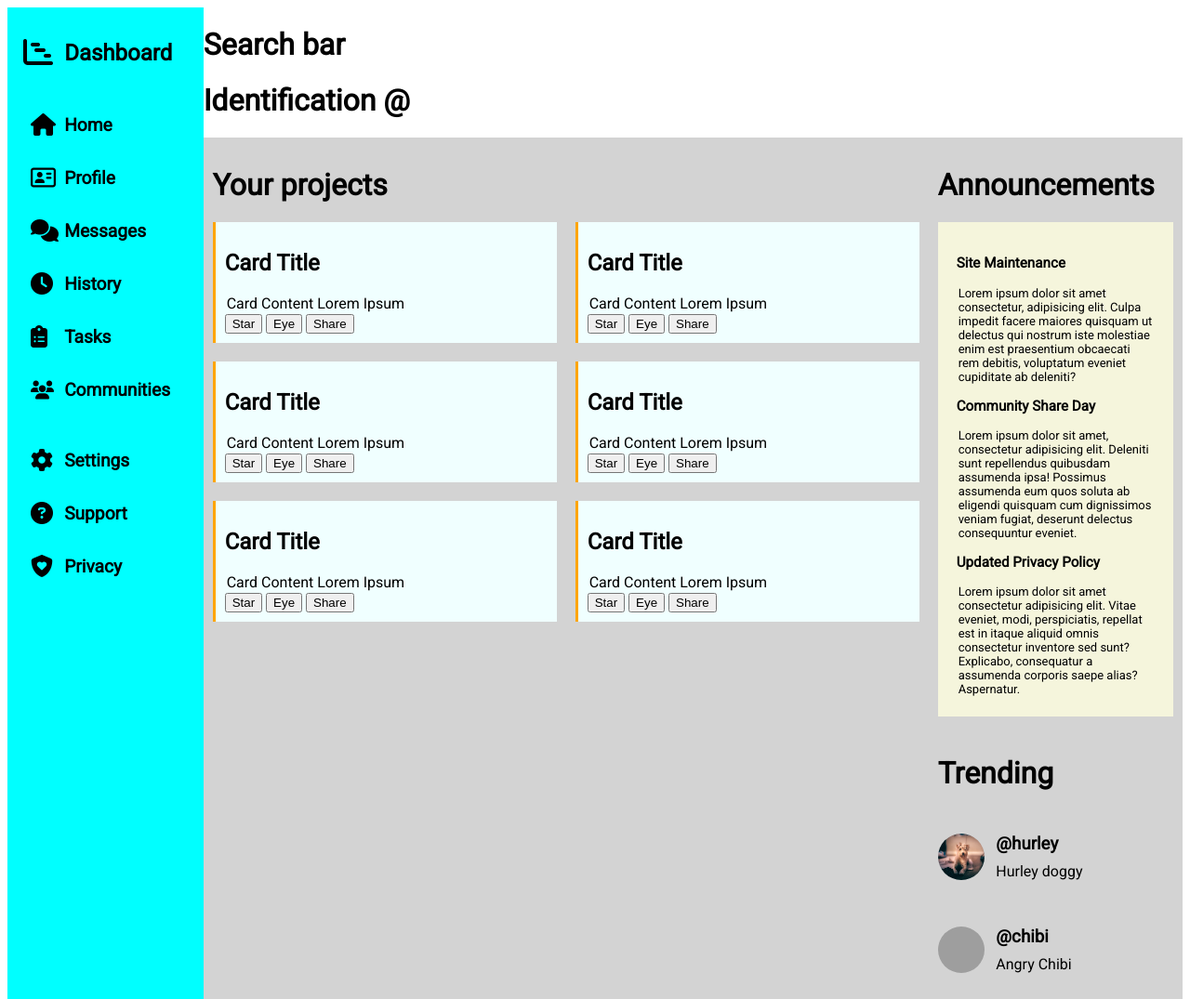
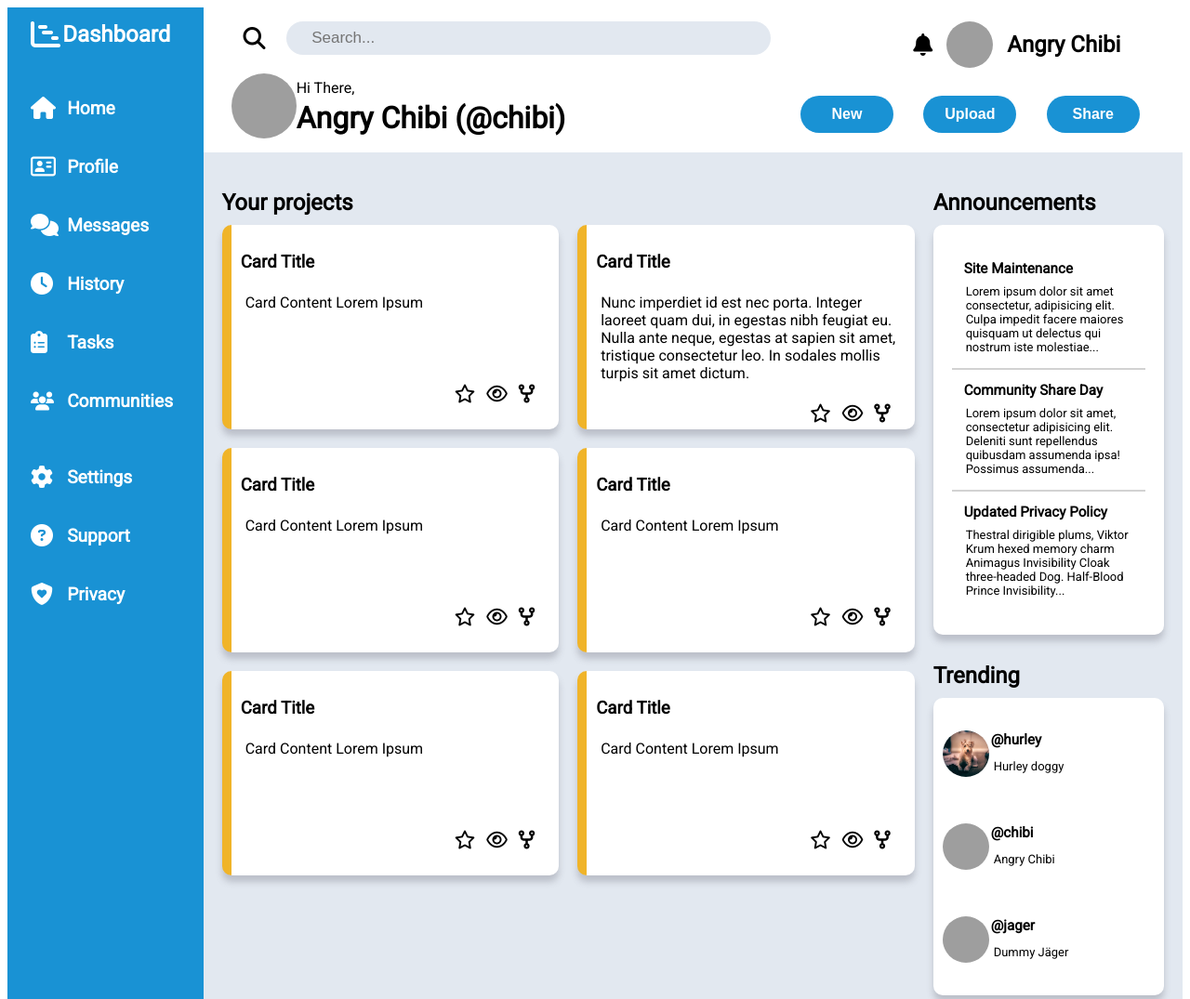
Before and after one commit to rnisiide/grid-project, a plain HTML site: page index.html in a window 1280 px wide. Shown: the top 1075 px of the page at 93% size. Drawn offline with Linux system fonts and the light colour scheme; grey boxes are pictures that could not be loaded.

Commit message:
added missing elements and buttons. working on design details.

```diff
--- a/index.html
+++ b/index.html
@@ -14,8 +14,9 @@
 <body>
     <div class="wrapper">
         <nav>
-            <div class="title"><i class="fa-2xl fa-solid fa-chart-gantt"></i><h1>Dashboard</h1></div>
             <ul>
+                <li><i class="fa-2xl fa-solid fa-chart-gantt"></i><h1>Dashboard</h1></li>
+                <br>
                 <li><i class="fa-xl fa-solid fa-house"></i><p>Home</p></li>
                 <li><i class="fa-xl i-nav fa-regular fa-address-card"></i><p>Profile</p></li>
                 <li><i class="fa-xl i-nav fa-solid fa-comments"></i><p>Messages</p></li>
@@ -29,80 +30,107 @@
             </ul>
         </nav>
         <header>
-            <div>
-                <h1>Search bar</h1>
+            <div class="left-header">
+                <div class="search">
+                    <i class="fa-xl fa-solid fa-magnifying-glass"></i>
+                    <input type="text" placeholder="    Search...">
+                </div>
+                <div class="greeting">
+                    <img src="./photos/Chibi.jpg" alt="">
+                    <p>Hi There,</p>
+                    <h1>Angry Chibi (@chibi) </h1>
+                </div>
             </div>
-            <div>
-                <h1>Identification @</h1>
+            <div class="right-header">
+                <div class="profile">
+                    <i class="fa-xl fa-solid fa-bell"></i>
+                    <img src="./photos/Chibi.jpg" alt="">
+                    <h2>Angry Chibi</h1>
+                </div>
+                <div class="upper-buttons">
+                    <button>New</button><button>Upload</button><button>Share</button>
+                </div>
             </div>
         </header>
         <div class="content">
             <div class="projects">
-                <h1>Your projects</h1>
+                <h2>Your projects</h2>
                 <div class="cards">
                     <div class="card_item">
-                        <h2>Card Title</h2>
+                        <h3>Card Title</h3>
                         <p>Card Content Lorem Ipsum</p>
-                        <button>Star</button>
-                        <button>Eye</button>
-                        <button>Share</button>
+                        <div class="card_buttons">
+                            <button><i class="fa-xl fa-regular fa-star"></i></button>
+                            <button><i class="fa-xl fa-regular fa-eye"></i></button>
+                            <button><i class="fa-xl fa-solid fa-code-fork"></i></button>
+                        </div>
                     </div>
                     <div class="card_item">
-                        <h2>Card Title</h2>
-                        <p>Card Content Lorem Ipsum</p>
-                        <button>Star</button>
-                        <button>Eye</button>
-                        <button>Share</button>
+                        <h3>Card Title</h3>
+                        <p>Nunc imperdiet id est nec porta. Integer laoreet quam dui, in egestas nibh feugiat eu.  Nulla ante neque, egestas at sapien sit amet, tristique consectetur leo. In sodales mollis turpis sit amet dictum. </p>
+                        <div class="card_buttons">
+                            <button><i class="fa-xl fa-regular fa-star"></i></button>
+                            <button><i class="fa-xl fa-regular fa-eye"></i></button>
+                            <button><i class="fa-xl fa-solid fa-code-fork"></i></button>
+                        </div>
                     </div>
                     <div class="card_item">
-                        <h2>Card Title</h2>
+                        <h3>Card Title</h3>
                         <p>Card Content Lorem Ipsum</p>
-                        <button>Star</button>
-                        <button>Eye</button>
-                        <button>Share</button>
+                        <div class="card_buttons">
+                            <button><i class="fa-xl fa-regular fa-star"></i></button>
+                            <button><i class="fa-xl fa-regular fa-eye"></i></button>
+                            <button><i class="fa-xl fa-solid fa-code-fork"></i></button>
+                        </div>
                     </div>
                     <div class="card_item">
-                        <h2>Card Title</h2>
+                        <h3>Card Title</h3>
                         <p>Card Content Lorem Ipsum</p>
-                        <button>Star</button>
-                        <button>Eye</button>
-                        <button>Share</button>
+                        <div class="card_buttons">
+                            <button><i class="fa-xl fa-regular fa-star"></i></button>
+                            <button><i class="fa-xl fa-regular fa-eye"></i></button>
+                            <button><i class="fa-xl fa-solid fa-code-fork"></i></button>
+                        </div>
                     </div>
                     <div class="card_item">
-                        <h2>Card Title</h2>
+                        <h3>Card Title</h3>
                         <p>Card Content Lorem Ipsum</p>
-                        <button>Star</button>
-                        <button>Eye</button>
-                        <button>Share</button>
+                        <div class="card_buttons">
+                            <button><i class="fa-xl fa-regular fa-star"></i></button>
+                            <button><i class="fa-xl fa-regular fa-eye"></i></button>
+                            <button><i class="fa-xl fa-solid fa-code-fork"></i></button>
+                        </div>
                     </div>
                     <div class="card_item">
-                        <h2>Card Title</h2>
+                        <h3>Card Title</h3>
                         <p>Card Content Lorem Ipsum</p>
-                        <button>Star</button>
-                        <button>Eye</button>
-                        <button>Share</button>
+                        <div class="card_buttons">
+                            <button><i class="fa-xl fa-regular fa-star"></i></button>
+                            <button><i class="fa-xl fa-regular fa-eye"></i></button>
+                            <button><i class="fa-xl fa-solid fa-code-fork"></i></button>
+                        </div>
                     </div>
                 </div>
             </div>
-            <div >
-                <h1>Announcements</h1>
-                <div class="announcements">
-                    <div class="item">
+            <div class="announcements">
+                <h2>Announcements</h2>
+                <div class="announcements-card">
+                    <div class="announcements-item">
                         <h3>Site Maintenance</h3>
-                        <p>Lorem ipsum dolor sit amet consectetur, adipisicing elit. Culpa impedit facere maiores quisquam ut delectus qui nostrum iste molestiae enim est praesentium obcaecati rem debitis, voluptatum eveniet cupiditate ab deleniti?</p>
+                        <p>Lorem ipsum dolor sit amet consectetur, adipisicing elit. Culpa impedit facere maiores quisquam ut delectus qui nostrum iste molestiae...</p>
                     </div>
-                    <div class="item">
+                    <div class="announcements-item middle">
                         <h3>Community Share Day</h3>
-                        <p>Lorem ipsum dolor sit amet, consectetur adipisicing elit. Deleniti sunt repellendus quibusdam assumenda ipsa! Possimus assumenda eum quos soluta ab eligendi quisquam cum dignissimos veniam fugiat, deserunt delectus consequuntur eveniet.</p>
+                        <p>Lorem ipsum dolor sit amet, consectetur adipisicing elit. Deleniti sunt repellendus quibusdam assumenda ipsa! Possimus assumenda...</p>
                     </div>
-                    <div class="item">
+                    <div class="announcements-item">
                         <h3>Updated Privacy Policy</h3>
-                        <p>Lorem ipsum dolor sit amet consectetur adipisicing elit. Vitae eveniet, modi, perspiciatis, repellat est in itaque aliquid omnis consectetur inventore sed sunt? Explicabo, consequatur a assumenda corporis saepe alias? Aspernatur.</p>
+                        <p>Thestral dirigible plums, Viktor Krum hexed memory charm Animagus Invisibility Cloak three-headed Dog. Half-Blood Prince Invisibility...</p>
                     </div>
                 </div>
             </div>
             <div class="trending">
-                <h1>Trending</h1>
+                <h2>Trending</h2>
                 <div class="user_wrapper">
                     <div class="user">
                         <img src="./photos/hurley.jpg" alt="">
--- a/styles.css
+++ b/styles.css
@@ -1,8 +1,11 @@
 html {
     font-family: 'Roboto', sans-serif;
+}
+
+body {
+    max-width: 1500px;
 
 }
-
 .wrapper {
     display: grid;
     grid-template-rows: minmax(1fr 200px) 6fr;
@@ -33,6 +36,7 @@ ul {
 }
 
 li {
+    color: #FFFFFF;
     margin-left: 10px;
     padding: 15px;
     display: grid;
@@ -47,19 +51,134 @@ li > p {
 }
 
 nav {
-    background-color: aqua;
+    background-color: #1992D4;
     grid-column: 1 / 2;
     grid-row: 1 / 3;
 }
 
+header {
+    display: grid;
+    grid-template-columns: 3fr 2fr;
+    padding: 15px 30px;
+}
+
+.search {
+    margin: 0;
+    padding: 0;
+    display: grid;
+    grid-template-columns: 1fr 9fr;
+    align-items: end;
+}
+
+.search > i {
+    padding-right: 10px;
+    align-self: center;
+    justify-self: center;
+}
+
+
+.search input[type=text] {
+    padding: 8px;
+    border: none;
+    background-color: #E2E8F0;
+    border-radius: 20px;
+    margin-top: 0px;
+    margin-right: 16px;
+    font-size: 17px;
+  }
+
+
+
+.greeting {
+    display: grid;
+    grid-template-columns: 1fr 8fr;
+    margin-top: 20px;
+}
+
+.greeting img {
+    align-self: center;
+    justify-self: center;
+    height: 70px;
+    width: 70px;
+    border-radius: 50px;
+    grid-row: 1 / 3;
+    grid-column: 1 / 2;
+}
+
+.greeting > p, h1 {
+    padding: 0;
+    margin: 0;
+}
+
+.greeting > p {
+    font-size: medium;
+    align-self: flex-end;
+
+}
+
+.greeting h1 {
+    padding-top: 2px;
+    align-content: center;
+}
+
+.right-header {
+
+
+}
+
+.profile {
+    display: grid;
+    grid-template-columns: 1fr 1fr 1fr 1fr 1fr;
+
+}
+
+.profile > i {
+    grid-column: 1 / 3;
+    align-self: center;
+    justify-self: end;
+}
+
+.profile > img {
+    margin: 0px 15px;
+    align-self: center;
+    justify-self: center;
+    height: 50px;
+    width: 50px;
+    border-radius: 50px;
+}
+
+.profile > h2  {
+    margin: 0;
+    grid-column: -1 / -3;
+    align-self: center;
+}
+
+.upper-buttons {
+    margin-top: 30px;
+    display: flex;
+    justify-content: space-around;
+    align-items: end;
+}
+
+.upper-buttons > button {
+    width: 100px;
+    height: 40px;
+    font-size: medium;
+    font-weight: bold;
+    color: #FFFFFF;
+    background-color: #1992D4;
+    border: none;
+    border-radius: 20px;
+    padding: 10px 20px;
+}
+
 .content {
-    background-color: lightgrey;
+    background-color: #E2E8F0;
     display: grid;
     grid-template-columns: 3fr 1fr;
     grid-template-rows: 1fr 1fr;
-    padding: 10px;
+    padding: 30px 20px;
     gap: 20px;
-
 }
 
 .projects {
@@ -67,21 +186,87 @@ nav {
     grid-column: 1 / 2;
 }
 
+.projects > h2, .announcements >h2, .trending >h2 {
+    margin: 10px 0px;
+    padding: 0;
+
+}
 
 .cards {
     display: grid;
     gap: 20px;
     grid-template-columns: 1fr 1fr;
+
 }
 
 .card_item  {
-    background-color: azure;
+    height: 200px;
+    border-radius: 10px;
+    background-color: #FFFFFF;
     padding: 10px;
     border-left-style: solid;
-    border-left-color: orange;
+    border-left-width: 10px;
+    border-left-color: #F0B429;
+    box-shadow: rgba(100, 100, 111, 0.3) 0px 7px 7px 0px;
+    display: grid;
+    grid-template-rows: 1fr 3fr 1fr;
+}
+
+.card_buttons {
+    margin: 20px 10px;
+    display: flex;
+    align-items: flex-end;
+    justify-content: end;
+
+}
+
+.card_buttons > button {
+    border: none;
+    background-color: transparent;
+}
+
+
+
+.announcements-card {
+    border-radius: 10px;
+    justify-content: center;
+    background-color: #FFFFFF;
+    padding: 25px 20px;
+    font-size: 13px;
+    box-shadow: rgba(100, 100, 111, 0.3) 0px 7px 7px 0px;
+}
+
+.announcements-item {
+    padding: 10px;
+}
+
+.announcements-item > h3, p {
+    padding: 3px;
+    margin: 0;
+}
+
+.middle {
+    border-top: solid;
+    border-bottom: solid;
+    border-color: #D2D2D2;
+    border-width: 2px;
+
+}
+
+.user_wrapper {
+    border-radius: 10px;
+    justify-content: center;
+    background-color: #FFFFFF;
+    padding: 10px 10px;
+    font-size: 13px;
+    box-shadow: rgba(100, 100, 111, 0.3) 0px 7px 7px 0px;
+
+
 }
 
 .user {
+    padding: 0;
+    margin: 0;
     height: 100px;
     display: grid;
     grid-template-columns: 1fr 4fr;
@@ -97,7 +282,7 @@ nav {
 }
 
 .user_id {
-    padding: 10px;
+    padding: 0;
     display: grid;
     gap: 5px;
     align-content: center;
@@ -108,9 +293,17 @@ nav {
     margin: 2px;
 }
 
-.announcements {
-    justify-content: center;
-    background-color: beige;
-    padding: 20px;
-    font-size: 13px;
-}
+  /* When the screen is less than 600px wide, stack the links and the search field vertically instead of horizontally */
+/*   @media screen and (max-width: 600px) {
+    .search input[type=text] {
+      float: none;
+      display: block;
+      text-align: left;
+      width: 100%;
+      margin: 0;
+      padding: 14px;
+    }
+    .search input[type=text] {
+      border: 1px solid #ccc;
+    }
+  } */
```
Also changed, not shown: photos/dashboard-project.png (added).
